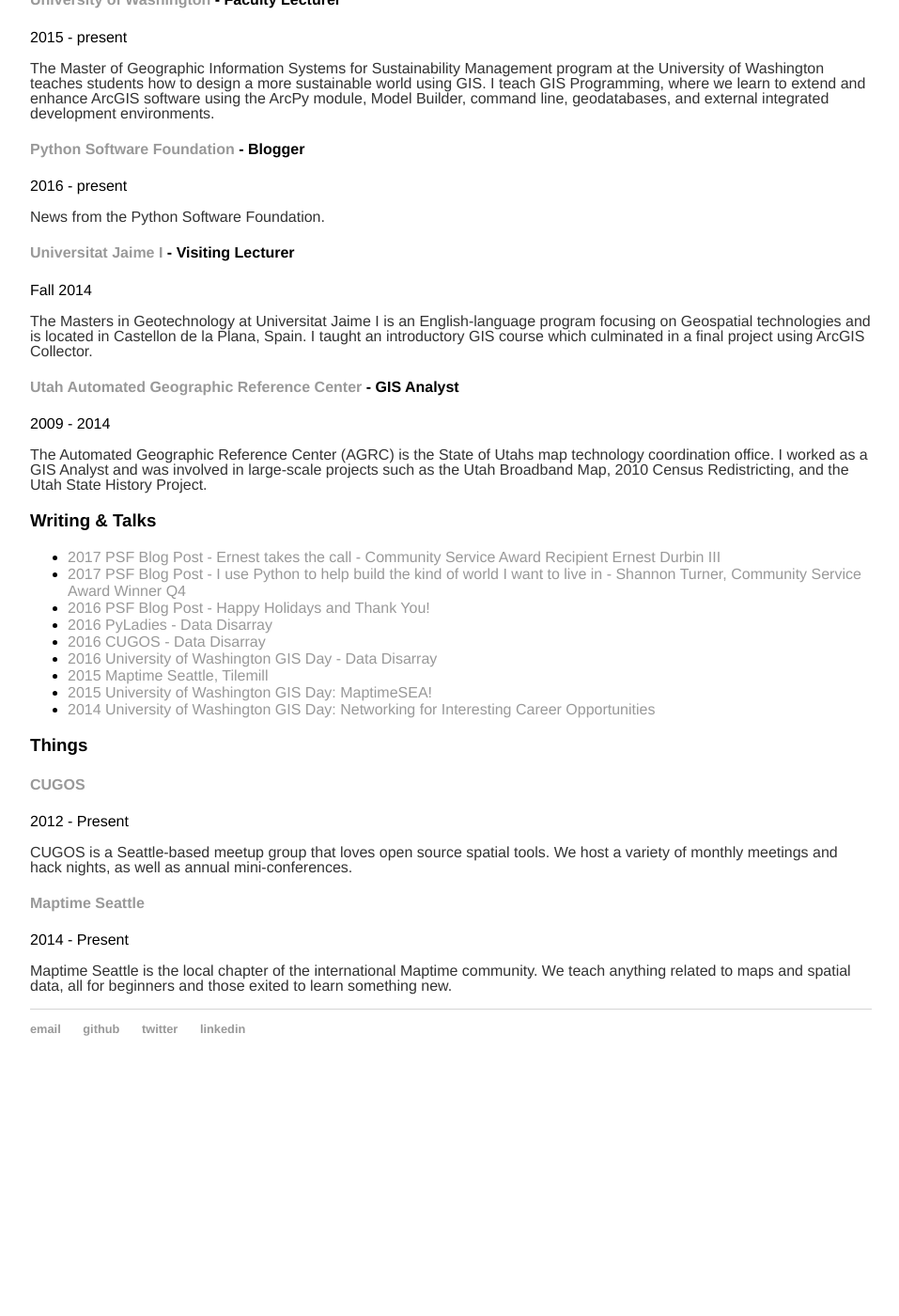
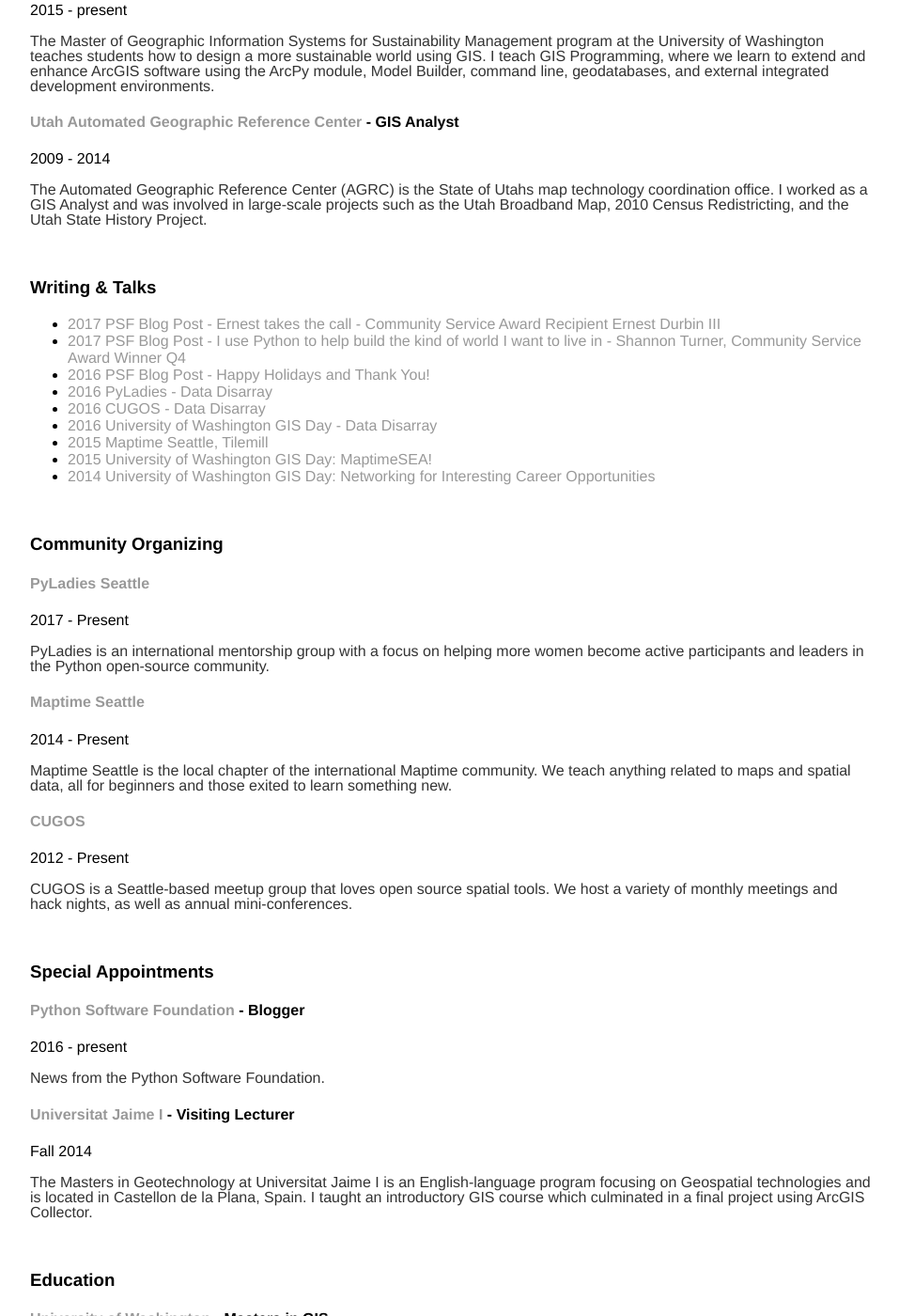
Before and after one commit to christyheaton/christyheaton.github.io, a Jekyll site: the page built from resume/index.html, in a window 1280 px wide and 1400 px high, scrolled down 388 px. Shown: the whole window at 94% size, without its empty margins (160-1117 px from the left). Built offline with Jekyll 4.4.1, drawn with Linux system fonts in a browser that asks for light colours; before the commit the page ends 1550 px from its top, so only the background shows below that; some of the changed text lies outside the part shown.

Commit message:
added education and special appts

```diff
--- a/resume/index.html
+++ b/resume/index.html
@@ -27,23 +27,13 @@
       <p class="resume_description">The Master of Geographic Information Systems for Sustainability Management program at the University of Washington teaches students how to design a more sustainable world using GIS. I teach GIS Programming, where we learn to extend and enhance ArcGIS software using the ArcPy module, Model Builder, command line, geodatabases, and external integrated development environments.</p>
     </div>
 
-	<div class="resume_item cf ">
-      <h4 class="resume_header"><a href="https://www.gisonline.uw.edu/">Python Software Foundation</a><span class="resume_title"> - Blogger</span></h4>
-      <span class="resume_timeline">2016 - present</span>
-      <p class="resume_description">News from the Python Software Foundation.</p>
-    </div>
-
-    <div class="resume_item cf ">
-      <h4 class="resume_header"><a href="http://www.mastergeotech.info">Universitat Jaime I</a><span class="resume_title"> - Visiting Lecturer</span></h4>
-      <span class="resume_timeline">Fall 2014</span>
-      <p class="resume_description">The Masters in Geotechnology at Universitat Jaime I is an English-language program focusing on Geospatial technologies and is located in Castellon de la Plana, Spain. I taught an introductory GIS course which culminated in a final project using ArcGIS Collector.</p>
-    </div>
-
     <div class="resume_item cf ">
       <h4 class="resume_header"><a href="http://gis.utah.gov">Utah Automated Geographic Reference Center</a><span class="resume_title"> - GIS Analyst</span></h4>
       <span class="resume_timeline">2009 - 2014</span>
       <p class="resume_description">The Automated Geographic Reference Center (AGRC) is the State of Utahs map technology coordination office. I worked as a GIS Analyst and was involved in large-scale projects such as the Utah Broadband Map, 2010 Census Redistricting, and the Utah State History Project.</p>
     </div>
+
+	<br>
 
   <h3>Writing & Talks</h3>
     <ul class="resume_item resume_list">
@@ -60,12 +50,14 @@
 
 	</ul>
 
-  <h3>Things</h3>
+	<br>
+
+  <h3>Community Organizing</h3>
 
     <div class="resume_item cf resume_item_half">
-      <h4 class="resume_header"><a href="http://cugos.org">CUGOS</a><span class="resume_title"></span></h4>
-      <span class="resume_timeline">2012 - Present</span>
-      <p class="resume_description">CUGOS is a Seattle-based meetup group that loves open source spatial tools. We host a variety of monthly meetings and hack nights, as well as annual mini-conferences.</p>
+      <h4 class="resume_header"><a href="http://seattle.pyladies.com/">PyLadies Seattle</a><span class="resume_title"></span></h4>
+      <span class="resume_timeline">2017 - Present</span>
+      <p class="resume_description">PyLadies is an international mentorship group with a focus on helping more women become active participants and leaders in the Python open-source community.</p>
     </div>
 
     <div class="resume_item cf resume_item_half">
@@ -74,4 +66,45 @@
       <p class="resume_description">Maptime Seattle is the local chapter of the international Maptime community. We teach anything related to maps and spatial data, all for beginners and those exited to learn something new.</p>
     </div>
 
+	<div class="resume_item cf resume_item_half">
+      <h4 class="resume_header"><a href="http://cugos.org">CUGOS</a><span class="resume_title"></span></h4>
+      <span class="resume_timeline">2012 - Present</span>
+      <p class="resume_description">CUGOS is a Seattle-based meetup group that loves open source spatial tools. We host a variety of monthly meetings and hack nights, as well as annual mini-conferences.</p>
+    </div>
+
+	<br>
+
+  <h3>Special Appointments</h3>
+
+    <div class="resume_item cf ">
+      <h4 class="resume_header"><a href="https://www.gisonline.uw.edu/">Python Software Foundation</a><span class="resume_title"> - Blogger</span></h4>
+      <span class="resume_timeline">2016 - present</span>
+      <p class="resume_description">News from the Python Software Foundation.</p>
+    </div>
+
+	<div class="resume_item cf ">
+      <h4 class="resume_header"><a href="http://www.mastergeotech.info">Universitat Jaime I</a><span class="resume_title"> - Visiting Lecturer</span></h4>
+      <span class="resume_timeline">Fall 2014</span>
+      <p class="resume_description">The Masters in Geotechnology at Universitat Jaime I is an English-language program focusing on Geospatial technologies and is located in Castellon de la Plana, Spain. I taught an introductory GIS course which culminated in a final project using ArcGIS Collector.</p>
+    </div>
+
+	<br>
+
+  <h3>Education</h3>
+
+    <div class="resume_item cf resume_item_large">
+      <h4 class="resume_header"><a href="https://www.gisonline.uw.edu/">University of Washington</a><span class="resume_title"> - Masters in GIS</span></h4>
+      <span class="resume_timeline">2012 - 2014</span>
+    </div>
+
+    <div class="resume_item cf ">
+      <h4 class="resume_header"><a href="http://www.geog.utah.edu/certificates/2-uncategorised/18-gis-certificate.html">University of Utah</a><span class="resume_title"> - GIS Certification</span></h4>
+      <span class="resume_timeline">2007 - 2009</span>
+    </div>
+
+	<div class="resume_item cf ">
+      <h4 class="resume_header"><a href="http://www.usd.edu/">University of South Dakota</a><span class="resume_title"> - Bachelor of Art</span></h4>
+      <span class="resume_timeline">2000 - 2004</span>
+    </div>
+
 </div></article>
```
Also changed, not shown: other parts of resume/index.html (+1 -1 lines).
